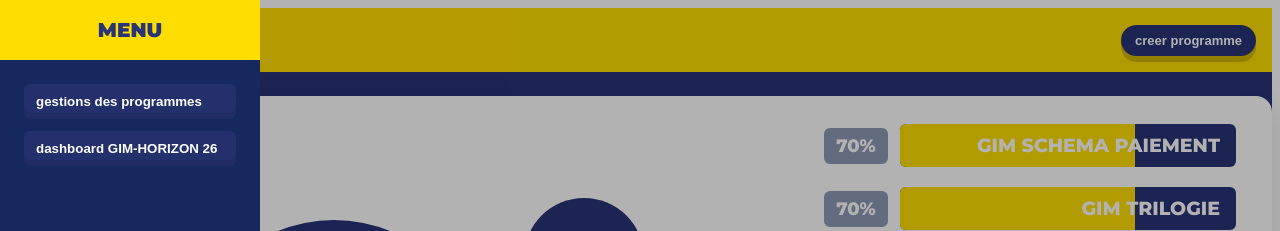
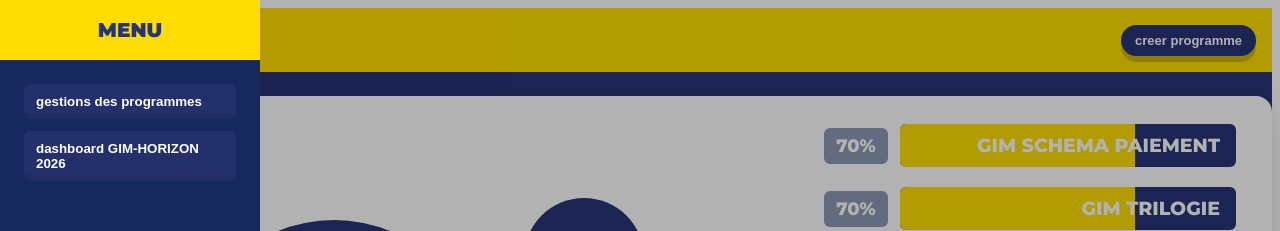
Before and after one commit to Auriol1601/started_forge_jira, a React (Create React App) app in the folder dashboard_gh_2026/static/hello-world/: page / in a window 1280 px wide. Both pictures are taken after a click on the button 44 px from the left and 40 px from the top of the page. Shown: the top 231 px of the page. Built offline with nearby package versions, Linux system fonts and the light colour scheme.

Commit message:
feat : navigation sidebar terminé

```diff
--- a/dashboard_gh_2026/static/hello-world/src/App.js
+++ b/dashboard_gh_2026/static/hello-world/src/App.js
@@ -26,7 +26,12 @@ function App(){
                 onGoHome={goHome}
                 onCreateProgram={goToProgramPage}
             />
-            <Sidebar open={sidebarOpen} onClose={() => setSidebarOpen(false)} />
+            <Sidebar
+                open={sidebarOpen}
+                onClose={() => setSidebarOpen(false)}
+                onGoHome={goHome}
+                onOpenProgramPage={goToProgramPage}
+            />
             {currentView === 'program' ? <ProgramPage /> : <Dashboard />}
         </div>
     );
--- a/dashboard_gh_2026/static/hello-world/src/components/Sidebar.js
+++ b/dashboard_gh_2026/static/hello-world/src/components/Sidebar.js
@@ -1,6 +1,6 @@
 import React, { useEffect } from 'react';
 
-export default function Sidebar({ open, onClose }){
+export default function Sidebar({ open, onClose, onGoHome, onOpenProgramPage }){
     useEffect(()=>{
         function onKey(e){ if(e.key==='Escape') onClose(); }
         if(open) document.addEventListener('keydown', onKey);
@@ -13,8 +13,18 @@ export default function Sidebar({ open, onClose }){
             <aside className="sidebar-panel" role="dialog" aria-label="menu">
                 <div className="sidebar-header">MENU</div>
                 <div className="sidebar-body">
-                    <button className="side-item">gestions des programmes</button>
-                    <button className="side-item">dashboard GIM-HORIZON 26</button>
+                    <button className="side-item" onClick={() => {
+                        onOpenProgramPage();
+                        onClose();
+                    }}>
+                        gestions des programmes
+                    </button>
+                    <button className="side-item" onClick={() => {
+                        onGoHome();
+                        onClose();
+                    }}>
+                        dashboard GIM-HORIZON 2026
+                    </button>
                 </div>
                 <div className="sidebar-footer">
                     <button className="side-logout">Se déconnecter</button>
```
